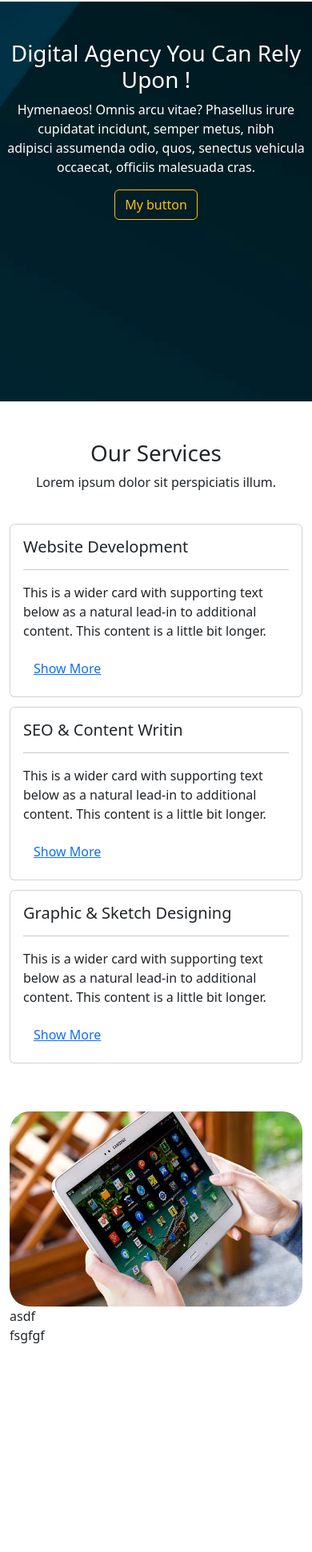
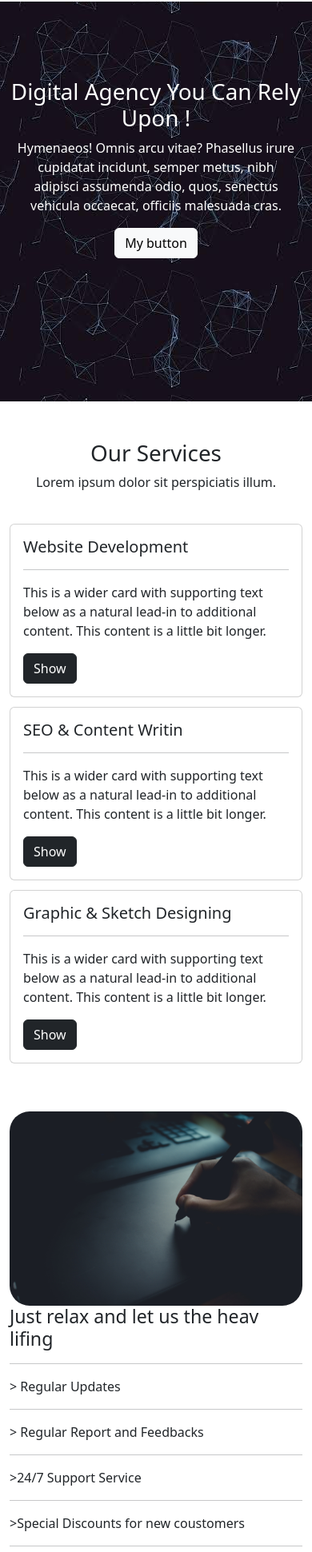
Before and after one commit to abdussalamshopon/bootstrap-practise, a plain HTML site: page index.html in a window 390 px wide. Shown: the part 59-2000 px from the top of the page at 80% size. Before the commit the page ends 1789 px from the top, so only its background shows below. Drawn offline with nearby package versions, Linux system fonts and the light colour scheme.

Commit message:
Bootstrap responsive update

```diff
--- a/index.html
+++ b/index.html
@@ -11,7 +11,7 @@
     <section class="container">
       <nav class="navbar navbar-expand-lg bg-light">
         <div class="container-fluid">
-          <a class="navbar-brand" href="#"><img style="height: 35px; width: auto;" src="./img/logo.png" alt=""></a>
+          <a class="navbar-brand" href="#"><img style="height: 35px; width: auto; border-radius: 15px;" src="./img/logo.png"  ></a>
           <button class="navbar-toggler" type="button" data-bs-toggle="collapse" data-bs-target="#navbarSupportedContent" aria-controls="navbarSupportedContent" aria-expanded="false" aria-label="Toggle navigation">
             <span class="navbar-toggler-icon"></span>
           </button>
@@ -34,14 +34,14 @@
         </div>
       </nav>
     </section>
-    <section class="hero-section" style="background: url(./img/modern-gold-background-free-vector.jpg); height: 500px; width: 100%; background-position: center center;" >
-      <div class="text-center pt-5">
-        <h1 style="color: #ffff;">Digital Agency You Can Rely Upon !</h1>
+    <section class="hero-section container" style="background: url(./img/download.jpeg); height: 500px; width: 100%; background-position: center center;" >
+      <div class="text-center pt-5 ">
+        <h1 class="pt-5" style="color: #ffff;">Digital Agency You Can Rely Upon !</h1>
         <p style="color: #ffff; height: 20px; width: auto;" class="pb-5">Hymenaeos! Omnis arcu vitae? Phasellus irure cupidatat incidunt, semper metus, nibh <br>
            adipisci assumenda odio, quos, senectus vehicula occaecat, officiis malesuada cras. </p>
       </div>
       <div class="text-center">
-        <button type="button" class="btn btn-outline-warning mt-5 ">My button</button>
+        <button type="button" class="btn btn-light mt-5 ">My button</button>
       </div>
     </section>
 
@@ -55,21 +55,21 @@
           <div class="card-body">
             <h5 class="card-title">Website Development <hr></h5>
             <p class="card-text">This is a wider card with supporting text below as a natural lead-in to additional content. This content is a little bit longer.</p>
-            <button type="button" class="btn btn-link">Show More</button>
+            <button type="button" class="btn btn-dark">Show</button>
           </div>
         </div>
         <div class="card">
           <div class="card-body">
             <h5 class="card-title"> SEO & Content Writin <hr></h5>
             <p class="card-text">This is a wider card with supporting text below as a natural lead-in to additional content. This content is a little bit longer.</p>
-            <button type="button" class="btn btn-link">Show More</button>
+            <button type="button" class="btn btn-dark">Show</button>
           </div>
         </div>
         <div class="card">
           <div class="card-body">
             <h5 class="card-title">Graphic & Sketch Designing <hr></h5>
             <p class="card-text">This is a wider card with supporting text below as a natural lead-in to additional content. This content is a little bit longer.</p>
-            <button type="button" class="btn btn-link">Show More</button>
+            <button type="button" class="btn btn-dark">Show</button>
           </div>
         </div>
     </section>
@@ -77,16 +77,32 @@
      <div class="container">
       <div class="row">
         <div class="col-md-6">
-          <img class="img-fluid" src="./img/footer.jpg"  style="border-radius: 25px;">
+          <img class="img-fluid" src="./img/black.jpeg"  style="border-radius: 25px;">
         </div>
         <div class="col-md-6">
-          asdf
+          <h3>Just relax and let us the heav lifing <hr></h3>
+          <p <svg xmlns="http://www.w3.org/2000/svg" width="16" height="16" fill="currentColor" class="bi bi-check-all" viewBox="0 0 16 16">
+            <path d="M8.97 4.97a.75.75 0 0 1 1.07 1.05l-3.99 4.99a.75.75 0 0 1-1.08.02L2.324 8.384a.75.75 0 1 1 1.06-1.06l2.094 2.093L8.95 4.992a.252.252 0 0 1 .02-.022zm-.92 5.14.92.92a.75.75 0 0 0 1.079-.02l3.992-4.99a.75.75 0 1 0-1.091-1.028L9.477 9.417l-.485-.486-.943 1.179z"/>
+          </svg>> Regular Updates <hr></p>
+          <p <svg xmlns="http://www.w3.org/2000/svg" width="16" height="16" fill="currentColor" class="bi bi-check-all" viewBox="0 0 16 16">
+            <path d="M8.97 4.97a.75.75 0 0 1 1.07 1.05l-3.99 4.99a.75.75 0 0 1-1.08.02L2.324 8.384a.75.75 0 1 1 1.06-1.06l2.094 2.093L8.95 4.992a.252.252 0 0 1 .02-.022zm-.92 5.14.92.92a.75.75 0 0 0 1.079-.02l3.992-4.99a.75.75 0 1 0-1.091-1.028L9.477 9.417l-.485-.486-.943 1.179z"/>
+          </svg>> Regular Report and Feedbacks <hr></p>
+          <p <svg xmlns="http://www.w3.org/2000/svg" width="16" height="16" fill="currentColor" class="bi bi-check-all" viewBox="0 0 16 16">
+            <path d="M8.97 4.97a.75.75 0 0 1 1.07 1.05l-3.99 4.99a.75.75 0 0 1-1.08.02L2.324 8.384a.75.75 0 1 1 1.06-1.06l2.094 2.093L8.95 4.992a.252.252 0 0 1 .02-.022zm-.92 5.14.92.92a.75.75 0 0 0 1.079-.02l3.992-4.99a.75.75 0 1 0-1.091-1.028L9.477 9.417l-.485-.486-.943 1.179z"/>
+          </svg>>24/7 Support Service <hr></p>
+          <p <svg xmlns="http://www.w3.org/2000/svg" width="16" height="16" fill="currentColor" class="bi bi-check-all" viewBox="0 0 16 16">
+            <path d="M8.97 4.97a.75.75 0 0 1 1.07 1.05l-3.99 4.99a.75.75 0 0 1-1.08.02L2.324 8.384a.75.75 0 1 1 1.06-1.06l2.094 2.093L8.95 4.992a.252.252 0 0 1 .02-.022zm-.92 5.14.92.92a.75.75 0 0 0 1.079-.02l3.992-4.99a.75.75 0 1 0-1.091-1.028L9.477 9.417l-.485-.486-.943 1.179z"/>
+          </svg>>Special Discounts for new coustomers <hr></p>
+          <p <svg xmlns="http://www.w3.org/2000/svg" width="16" height="16" fill="currentColor" class="bi bi-check-all" viewBox="0 0 16 16">
+            <path d="M8.97 4.97a.75.75 0 0 1 1.07 1.05l-3.99 4.99a.75.75 0 0 1-1.08.02L2.324 8.384a.75.75 0 1 1 1.06-1.06l2.094 2.093L8.95 4.992a.252.252 0 0 1 .02-.022zm-.92 5.14.92.92a.75.75 0 0 0 1.079-.02l3.992-4.99a.75.75 0 1 0-1.091-1.028L9.477 9.417l-.485-.486-.943 1.179z"/>
+          </svg>>Get best deals <hr></p>
         </div>
       </div>
+      </div>
+    </section>
 
-      <div class="d-flex text-center">fsgfgf</div>
-     </div>
-    </section>
+    <hr>
+    <p class="ms-5"> @ 2022 Qode Interactive, All Rights Reserved</p>
 
 </head>
 <body>
```
Also changed, not shown: img/black.jpeg (added), img/download.jpeg (added), img/logo.png.
